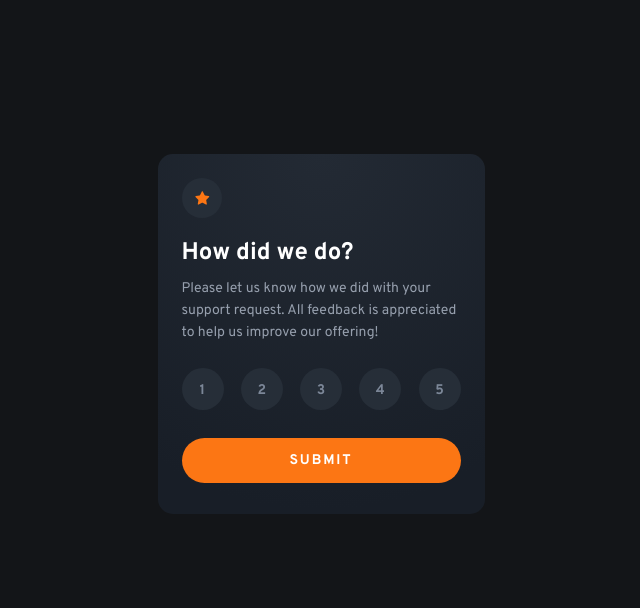
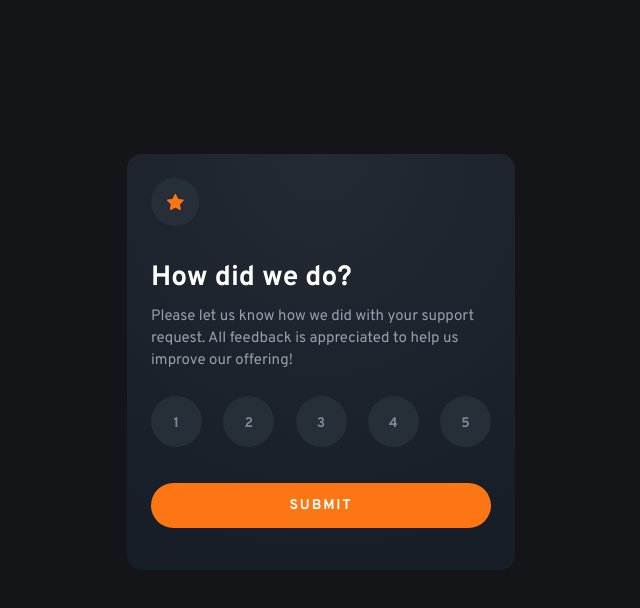
Before and after one commit to BYCODDE/React-interactive-rating-component, a React (Vite) app: page / in a window 1280 px wide. Shown: the top 608 px of the page, without its empty margins (319-959 px from the left). Built offline with nearby package versions, Linux system fonts and the light colour scheme.

Commit message:
new commit!

```diff
--- a/src/App.css
+++ b/src/App.css
@@ -11,3 +11,34 @@ body {
   align-items: center;
   background: var(--Very-Dark-Blue, #131518);
 }
+
+@media only screen and (min-width: 768px) {
+  .main_element {
+    height: 416px !important;
+  }
+
+  .text_section {
+    margin-top: 30px !important;
+    width: 340px !important;
+  }
+  .main_element img {
+    width: 48px !important;
+    height: 48px !important;
+  }
+
+  .text_section h2 {
+    font-size: 28px !important;
+  }
+  .text_section p {
+    font-size: 15px !important;
+  }
+
+  .oval_section {
+    margin-bottom: 32px !important;
+  }
+
+  .oval_section img {
+    width: 51px !important;
+    height: 51px !important;
+  }
+}
```
